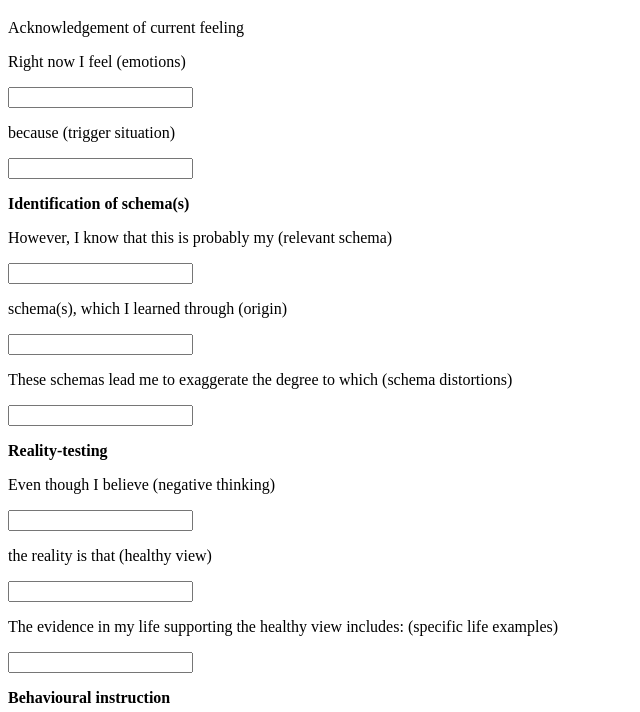
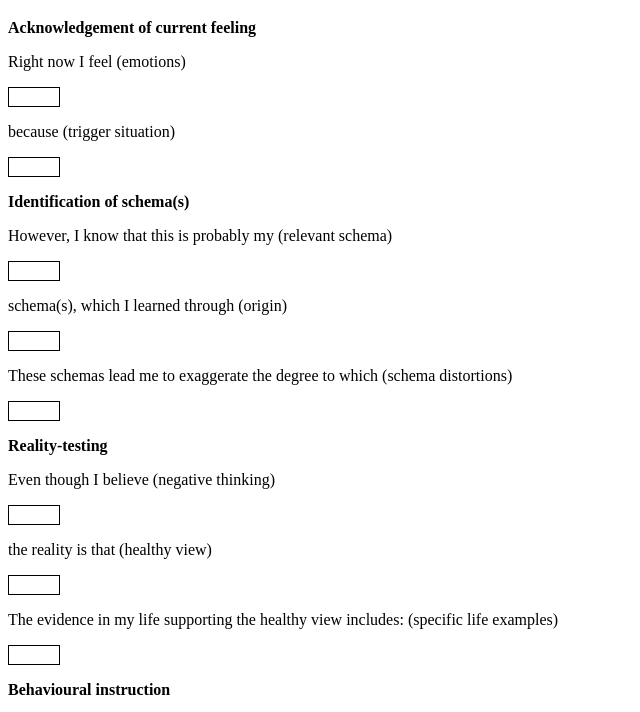
Before and after one commit to zoebarrington/tom-therapy-sheet, a website: page index.html in a window 1280 px wide. Shown: the part 61-773 px from the top of the page, without its empty margins (0-640 px from the left). Drawn offline with Linux system fonts and the light colour scheme.

Commit message:
initial commit

```diff
--- a/index.html
+++ b/index.html
@@ -9,33 +9,33 @@
 
     <h1>Schema Therapy Flash Card</h1>
 
-    <p>Acknowledgement of current feeling</p>
+    <p><strong>Acknowledgement of current feeling</strong></p>
     <p>Right now I feel (emotions)</p>
-    <input></input>
+      <span class="input" contenteditable="true"></span>
     <p>because (trigger situation)</p>
-  <input></input>
+    <span class="input" contenteditable="true"></span>
 
   <p><strong>Identification of schema(s)</strong></p>
   <p>However, I know that this is probably my (relevant schema)</p>
-  <input></input>
+  <span class="input" contenteditable="true"></span>
   <p>schema(s), which I learned through (origin)</p>
-  <input></input>
+  <span class="input" contenteditable="true"></span>
   <p>These schemas lead me to exaggerate the degree to which (schema distortions)</p>
-  <input></input>
+  <span class="input" contenteditable="true"></span>
 
   <p><strong>Reality-testing</strong></p>
   <p>Even though I believe (negative thinking)</p>
-  <input></input>
+  <span class="input" contenteditable="true"></span>
   <p>the reality is that (healthy view)</p>
-  <input></input>
+  <span class="input" contenteditable="true"></span>
   <p>The evidence in my life supporting the healthy view includes: (specific life examples)</p>
-  <input></input>
+  <span class="input" contenteditable="true"></span>
 
   <p><strong>Behavioural instruction</strong></p>
   <p>Therefore, even though I feel like (negative behaviour)</p>
-  <input></input>
+  <span class="input" contenteditable="true"></span>
   <p>I could instead (alternative healthy behaviour)</p>
-  <input></input>
+  <span class="input" contenteditable="true"></span>
   <br/>
   <button class="print-button" onclick="window.print()">Print me!</button>
   </body>
--- a/style.css
+++ b/style.css
@@ -1,3 +1,11 @@
 .print-button {
   margin-top: 15px;
 }
+
+.input {
+  border: solid 1px black;
+  display: inline-block;
+  border: solid 1px black;
+  min-width: 50px;
+  max-width: 500px;
+}
```
